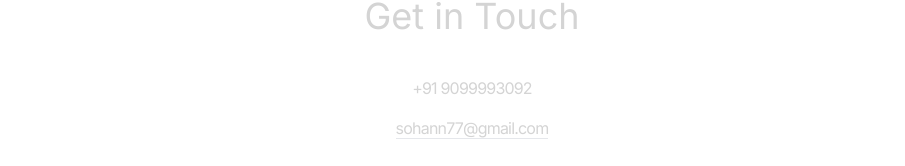
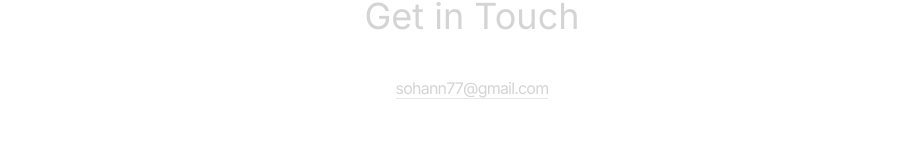
Before and after one commit to sohan-sindhav/new_portfolio, a React (Vite) app: page / in a window 1280 px wide. Shown: the part 2123-2289 px from the top of the page, without its empty margins (168-1073 px from the left). Built offline with nearby package versions, Linux system fonts and the light colour scheme.

Commit message:
Update Contact.jsx( ph.no removed)

```diff
--- a/src/Components/Contact.jsx
+++ b/src/Components/Contact.jsx
@@ -15,14 +15,7 @@
       </motion.h2>
       <div className="text-center tracking-tighter ">
         {/* <p className="my-4">{CONTACT.address}</p> */}
-        <motion.p
-          whileInView={{ opacity: 1, x: 0 }}
-          initial={{ opacity: 0, x: -100 }}
-          transition={{ duration: 1 }}
-          className="my-4"
-        >
-          {CONTACT.phoneNo}
-        </motion.p>
+
         <motion.a
           whileInView={{ opacity: 1, x: 0 }}
           initial={{ opacity: 0, x: -100 }}
```
